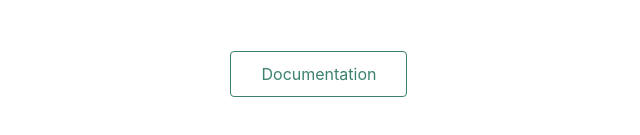
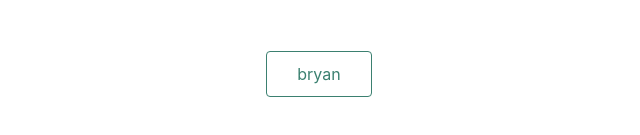
Before and after one commit to BryanYap972/percy_test, a Nuxt app: page / in a window 1280 px wide. Shown: the part 499-634 px from the top of the page, without its empty margins (321-961 px from the left). Built offline with nearby package versions, Linux system fonts and the light colour scheme.

Commit message:
bryan test

```diff
--- a/pages/index.vue
+++ b/pages/index.vue
@@ -10,7 +10,7 @@
           rel="noopener noreferrer"
           class="button--green"
         >
-          Documentation
+          bryan
         </a>
       </div>
     </div>
```
